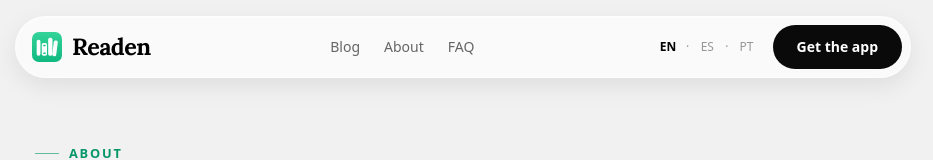
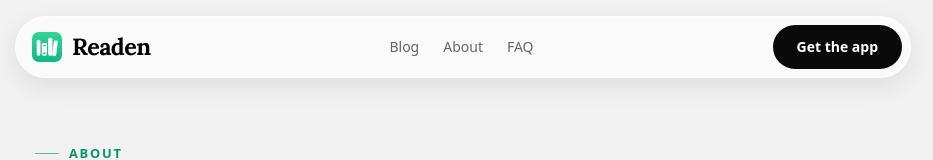
Before and after one commit to readen-labs/lp, a Next.js app: page /en/about in a window 1280 px wide. Shown: the top 160 px of the page, without its empty margins (177-1110 px from the left). Built offline with nearby package versions, Linux system fonts and the light colour scheme.

Commit message:
chore: fixes & improvements

```diff
--- a/src/components/layout/SiteFooter.tsx
+++ b/src/components/layout/SiteFooter.tsx
@@ -8,7 +8,7 @@ import {
 
 import { Link } from '@/i18n/navigation';
 
-import { CONTACT_EMAIL, SOCIAL_LINKS, STORE_LINKS, SUPPORT_EMAIL } from '@/lib/config';
+import { CONTACT_EMAIL, SOCIAL_LINKS, STORE_LINKS } from '@/lib/config';
 
 const SOCIAL_ORDER: SocialNetwork[] = [
   'linkedin',
@@ -41,7 +41,7 @@ export const SiteFooter = async () => {
         { label: t('blog'), href: '/blog', external: false },
         {
           label: t('support'),
-          href: `mailto:${SUPPORT_EMAIL}`,
+          href: `mailto:${CONTACT_EMAIL}`,
           external: true,
         },
       ],
--- a/src/components/layout/SiteHeader.tsx
+++ b/src/components/layout/SiteHeader.tsx
@@ -6,7 +6,6 @@ import { useTranslations } from 'next-intl';
 
 import { Logo } from '@/components/brand/Logo';
 import { Button } from '@/components/ui/Button';
-import { LocaleSwitcher } from '@/components/ui/LocaleSwitcher';
 
 import { Link } from '@/i18n/navigation';
 
@@ -45,7 +44,6 @@ export const SiteHeader = () => {
         </div>
 
         <div className="hidden items-center gap-3 md:flex">
-          <LocaleSwitcher />
           <Button href={STORE_LINKS.ios} external variant="ink">
             {t('getApp')}
           </Button>
@@ -96,9 +94,6 @@ export const SiteHeader = () => {
                 {link.label}
               </Link>
             ))}
-            <div className="mt-4 border-t border-foreground/10 pt-4">
-              <LocaleSwitcher />
-            </div>
           </div>
         </div>
       ) : null}
--- a/src/components/ui/LocaleSwitcher.tsx
+++ /dev/null
@@ -1,46 +0,0 @@
-'use client';
-
-import { useLocale, useTranslations } from 'next-intl';
-
-import { usePathname, useRouter } from '@/i18n/navigation';
-
-import type { Locale } from '@/i18n/routing';
-
-const LOCALES: { code: Locale; label: string }[] = [
-  { code: 'en', label: 'EN' },
-  { code: 'es', label: 'ES' },
-  { code: 'pt', label: 'PT' },
-];
-
-export const LocaleSwitcher = () => {
-  const locale = useLocale() as Locale;
-  const t = useTranslations('nav');
-  const router = useRouter();
-  const pathname = usePathname();
-
-  return (
-    <div
-      className="flex items-center gap-1 text-xs text-foreground/40"
-      role="group"
-      aria-label={t('language')}
-    >
-      {LOCALES.map((item, index) => (
-        <span key={item.code} className="flex items-center gap-1">
-          {index > 0 ? <span aria-hidden>·</span> : null}
-          <button
-            type="button"
-            className={`min-h-[44px] min-w-[28px] px-1 transition-colors ${
-              locale === item.code
-                ? 'font-semibold text-foreground'
-                : 'hover:text-foreground/60'
-            }`}
-            onClick={() => router.replace(pathname, { locale: item.code })}
-            aria-current={locale === item.code ? 'true' : undefined}
-          >
-            {item.label}
-          </button>
-        </span>
-      ))}
-    </div>
-  );
-};
--- a/src/lib/config.ts
+++ b/src/lib/config.ts
@@ -6,8 +6,6 @@ export const STORE_LINKS = {
 } as const;
 
 export const CONTACT_EMAIL = 'hello@readen.co';
-
-export const SUPPORT_EMAIL = 'support@readen.co';
 
 export const SITE_URL = 'https://readen.co';
 
--- a/src/messages/en.json
+++ b/src/messages/en.json
@@ -16,8 +16,7 @@
     "faq": "FAQ",
     "getApp": "Get the app",
     "menu": "Menu",
-    "close": "Close",
-    "language": "Language"
+    "close": "Close"
   },
   "hero": {
     "overline": "A calm library for iOS & Android",
@@ -232,7 +231,7 @@
       },
       "contact": {
         "q": "How do I contact you?",
-        "a": "Email us at hello@readen.co. For in-app support, use support@readen.co."
+        "a": "Email us at hello@readen.co and we will get back to you."
       }
     }
   },
--- a/src/messages/es.json
+++ b/src/messages/es.json
@@ -16,8 +16,7 @@
     "faq": "FAQ",
     "getApp": "Descargar",
     "menu": "Menú",
-    "close": "Cerrar",
-    "language": "Idioma"
+    "close": "Cerrar"
   },
   "hero": {
     "overline": "Una biblioteca tranquila para iOS y Android",
@@ -232,7 +231,7 @@
       },
       "contact": {
         "q": "¿Cómo los contacto?",
-        "a": "Escríbenos a hello@readen.co. Para soporte en la app, usa support@readen.co."
+        "a": "Escríbenos a hello@readen.co y te responderemos."
       }
     }
   },
--- a/src/messages/pt.json
+++ b/src/messages/pt.json
@@ -16,8 +16,7 @@
     "faq": "FAQ",
     "getApp": "Baixar",
     "menu": "Menu",
-    "close": "Fechar",
-    "language": "Idioma"
+    "close": "Fechar"
   },
   "hero": {
     "overline": "Uma biblioteca tranquila para iOS e Android",
@@ -232,7 +231,7 @@
       },
       "contact": {
         "q": "Como entro em contato?",
-        "a": "Escreva para hello@readen.co. Para suporte no app, use support@readen.co."
+        "a": "Escreva para hello@readen.co e responderemos."
       }
     }
   },
```
